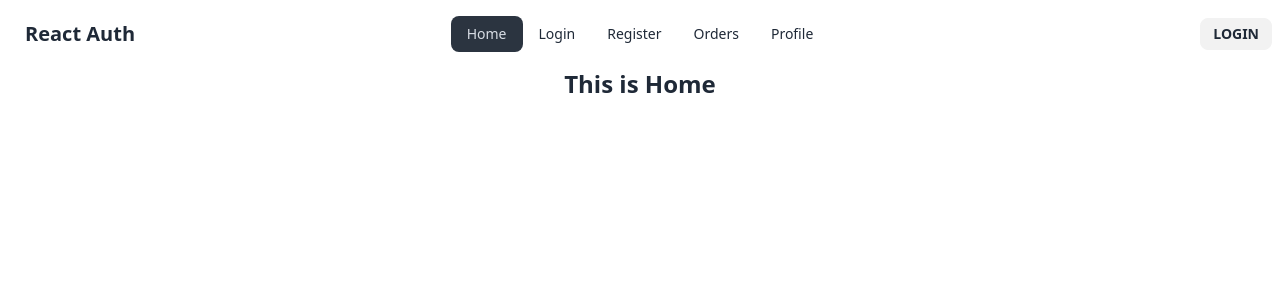
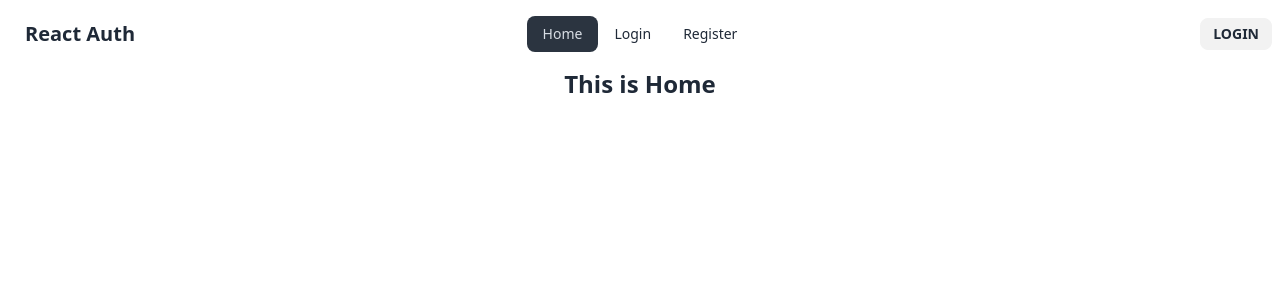
Before and after one commit to omarjafor/React-Router-Auth, a React (Vite) app: page / in a window 1280 px wide. Shown: the top 300 px of the page. Built offline with nearby package versions, Linux system fonts and the light colour scheme; no server answers.

Commit message:
private route after login

```diff
--- a/src/Components/Navbar/Navbar.jsx
+++ b/src/Components/Navbar/Navbar.jsx
@@ -16,8 +16,11 @@ const Navbar = () => {
         <li><NavLink to='/'>Home</NavLink></li>
         <li><NavLink to='/login'>Login</NavLink></li>
         <li><NavLink to='/register'>Register</NavLink></li>
-        <li><NavLink to='/orders'>Orders</NavLink></li>
-        <li><NavLink to='/profile'>Profile</NavLink></li>
+        { user && <>
+            <li><NavLink to='/orders'>Orders</NavLink></li>
+            <li><NavLink to='/profile'>Profile</NavLink></li>
+            </>
+        }
     </>
 
     return (
```
